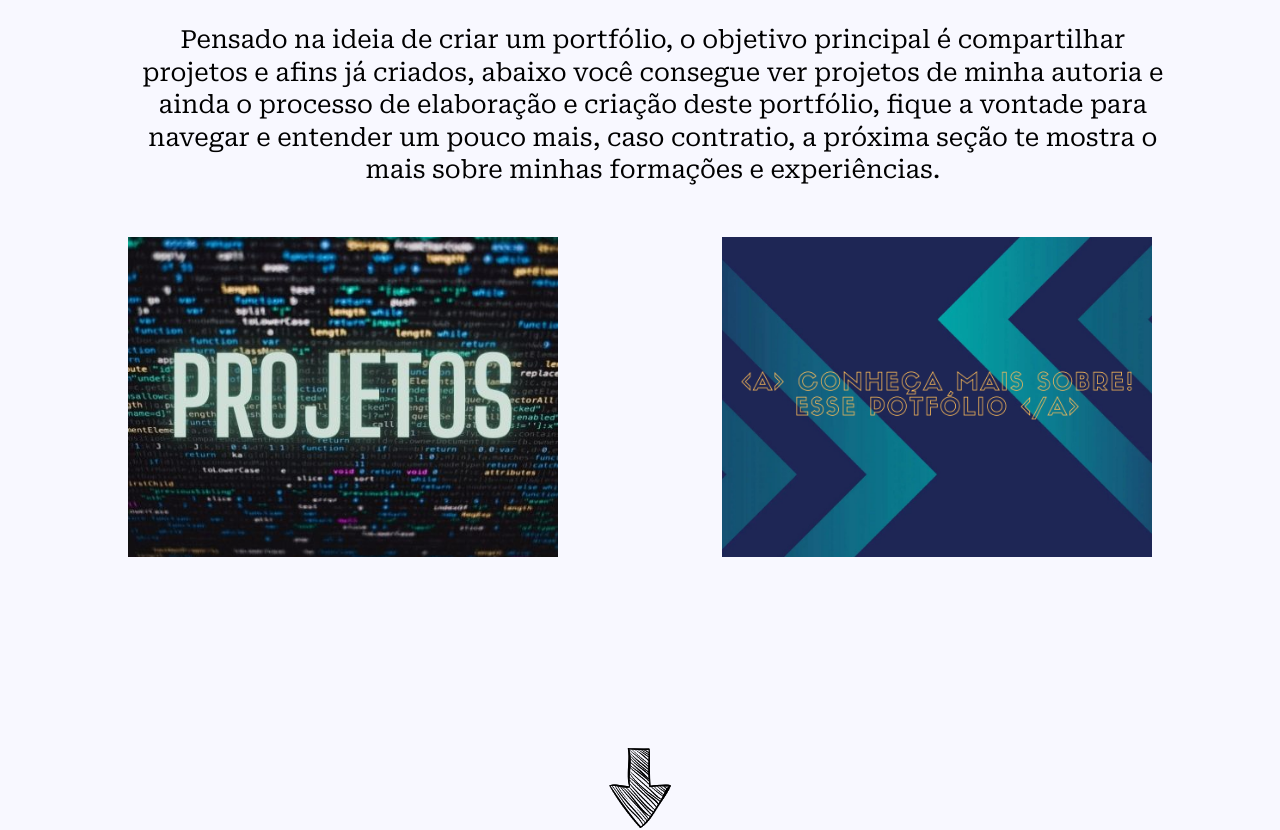
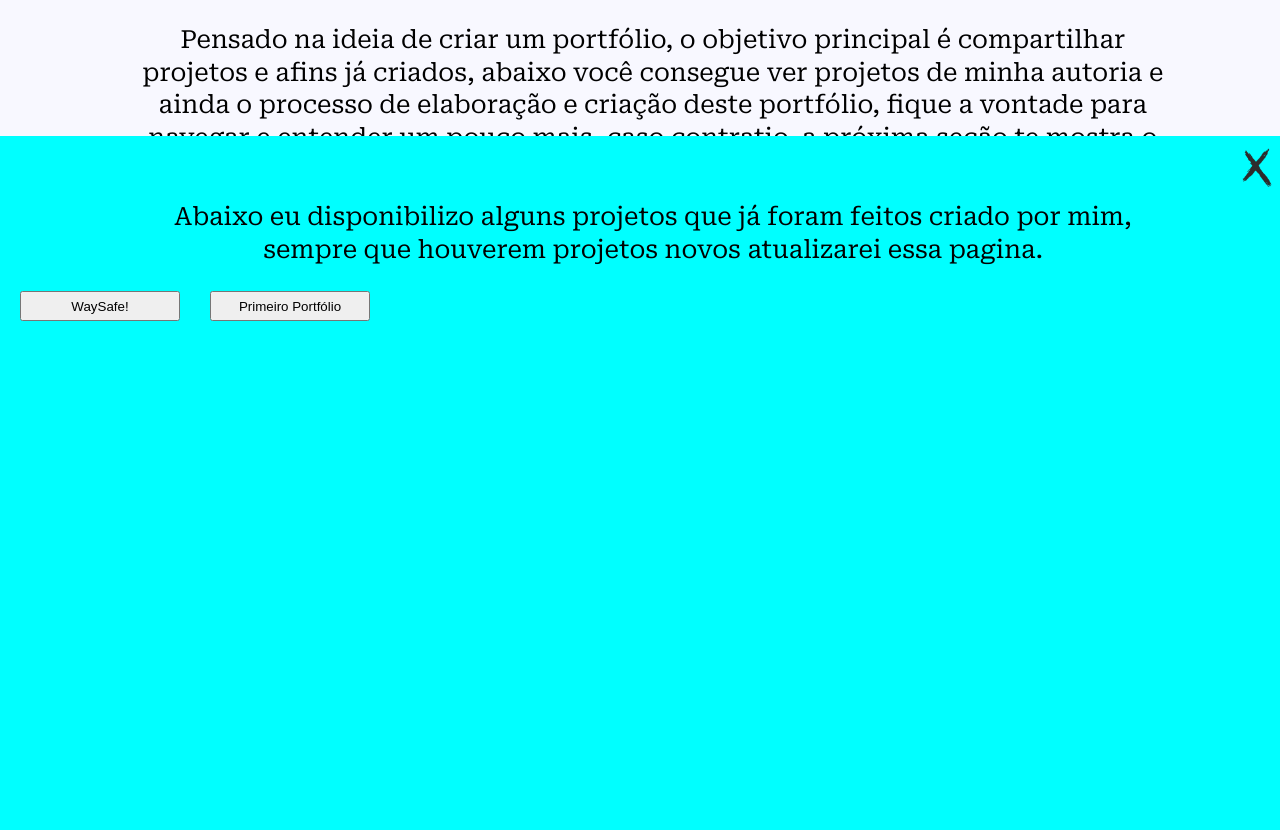
Before and after one commit to EmanuelRLima/portfolio-web, an Angular app: page /start in a window 1280 px wide. Shown: the part 840-1670 px from the top of the page. Built offline with nearby package versions, Linux system fonts and the light colour scheme; a web font is replaced by a local one.

Commit message:
version 3

```diff
--- a/src/app/component/views/start/start.component.css
+++ b/src/app/component/views/start/start.component.css
@@ -17,7 +17,7 @@
     animation-duration: 4s;
 }
 .Projetos{
-    display: none;
+    display: block;
     position: absolute;
     top: 42%;
     left: 50%;
@@ -27,8 +27,15 @@
     z-index: 1;
     width: 1300px;
     height: 800px;
+    animation-name: op;
+    animation-duration: 1s;
 }
-
+.btn{
+    margin: 0 0 0 30px;
+    text-align: center;
+    width: 160px;
+    height: 30px;
+}
 .d:hover{
     opacity: 85%;
 }
--- a/src/app/component/views/start/start.component.html
+++ b/src/app/component/views/start/start.component.html
@@ -28,4 +28,7 @@
         Abaixo eu disponibilizo alguns projetos que já foram feitos criado por mim, sempre que houverem projetos novos atualizarei essa pagina.
     </p>
 
+    <button class="btn">WaySafe!</button>
+
+    <button class="btn">Primeiro Portfólio</button>
 </div>
```
